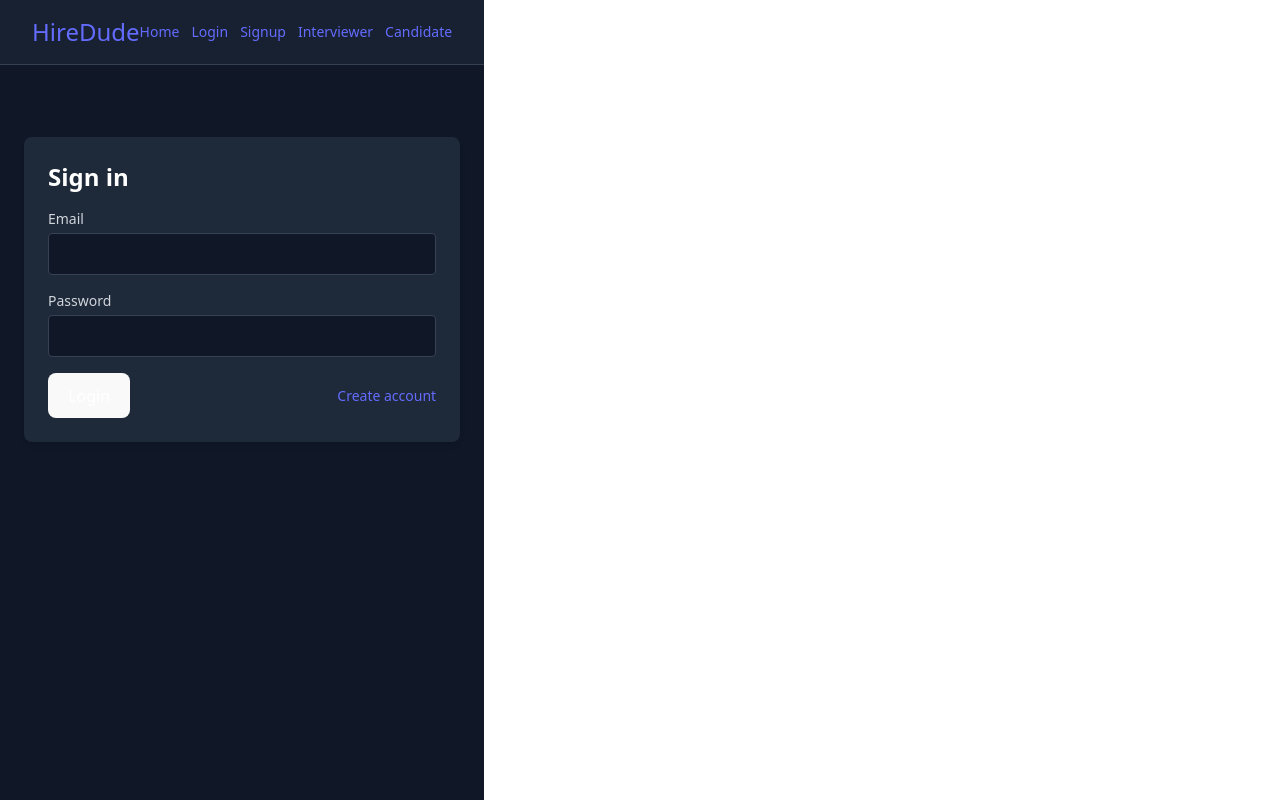
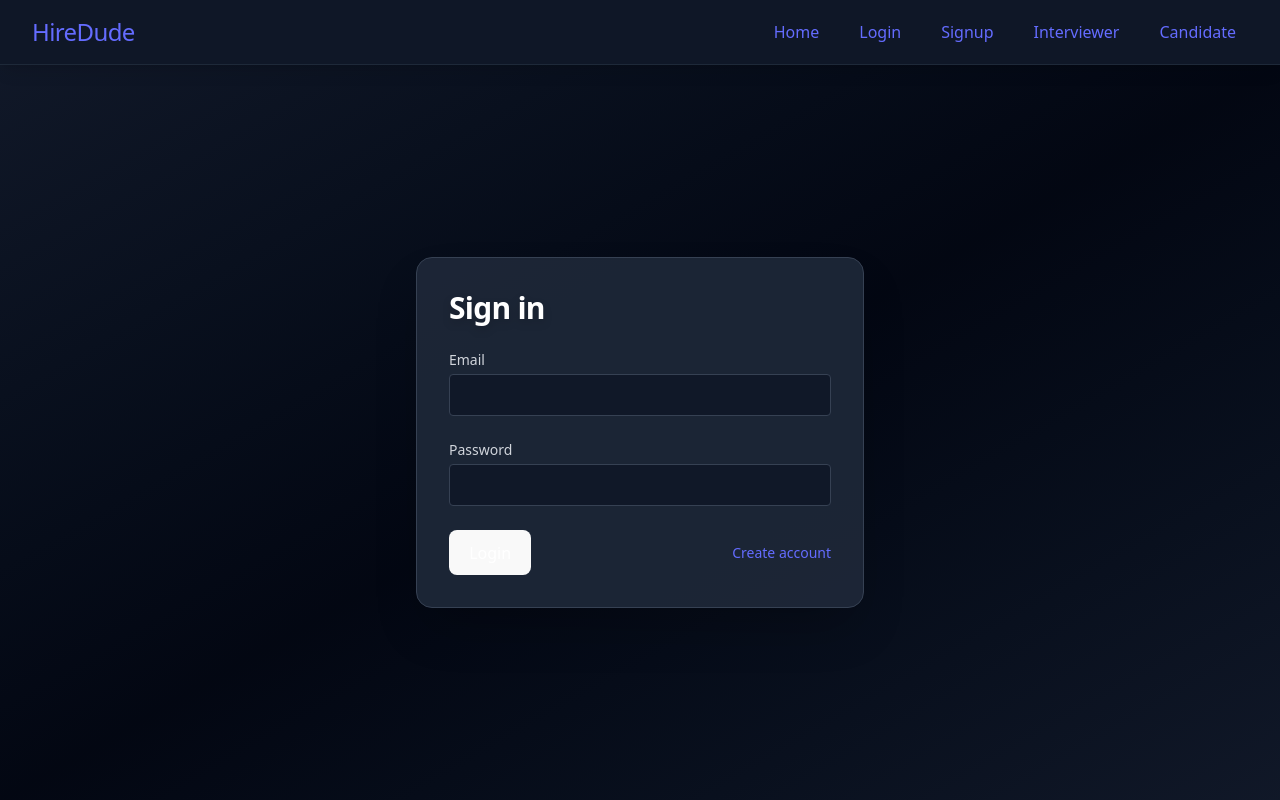
Before and after one commit to amritpal44/Video_Proctoring_System, a React (Vite) app: page /login in a window 1280 px wide. Built offline with nearby package versions, Linux system fonts and the light colour scheme; no server answers.

Commit message:
ui updated

```diff
--- a/src/App.jsx
+++ b/src/App.jsx
@@ -14,9 +14,9 @@
   return (
     <AuthProvider>
       <BrowserRouter>
-        <div className="min-h-screen bg-gray-900 text-gray-100">
+        <div className="bg-gray-900 text-gray-100 w-screen h-screen overflow-hidden">
           <Navbar />
-          <main className="max-w-6xl mx-auto p-6">
+          <main className="w-full h-[calc(100%-64.5px)] mx-auto">
             <Routes>
               <Route path="/login" element={<LoginPage />} />
               <Route path="/signup" element={<SignupPage />} />
@@ -38,9 +38,9 @@
   const { user, sessionId } = useContext(AuthContext);
   if (!user) {
     return (
-      <div className="p-6 bg-gray-800 rounded text-gray-300">
-        <h3 className="text-lg font-medium">Access required</h3>
-        <p className="text-sm text-gray-400">
+      <div className="p-6 bg-gray-800 rounded text-gray-300 h-full">
+        <h3 className="text-3xl font-bold">Access required</h3>
+        <p className="text-xl text-gray-400">
           Please login as an interviewer to access this page.
         </p>
       </div>
@@ -48,9 +48,9 @@
   }
   if (user.role !== "interviewer" && user.role !== "admin") {
     return (
-      <div className="p-6 bg-gray-800 rounded text-gray-300">
-        <h3 className="text-lg font-medium">Insufficient permissions</h3>
-        <p className="text-sm text-gray-400">
+      <div className="p-6 bg-gray-800 rounded text-gray-300 h-full">
+        <h3 className="text-3xl font-bold">Insufficient permissions</h3>
+        <p className="text-xl text-gray-400">
           Your account does not have permission to use the interviewer console.
         </p>
       </div>
@@ -58,9 +58,9 @@
   }
   if (!sessionId) {
     return (
-      <div className="p-6 bg-gray-800 rounded text-gray-300">
-        <h3 className="text-lg font-medium">Session ID unknown</h3>
-        <p className="text-sm text-gray-400">
+      <div className="p-6 bg-gray-800 rounded text-gray-300 h-full">
+        <h3 className="text-3xl font-bold">Session ID unknown</h3>
+        <p className="text-xl text-gray-400">
           Please create a session on the home page and save the Session ID, or
           paste it into the Session ID field.
         </p>
@@ -73,7 +73,7 @@
     );
   }
   return (
-    <div className="p-2 bg-gray-800 rounded">
+    <div className="bg-gray-800 rounded h-full">
       <InterviewerRTC
         backendUrl="http://localhost:4000"
         sessionId={sessionId}
@@ -87,7 +87,7 @@
   const { sessionId } = useContext(AuthContext);
   if (!sessionId) {
     return (
-      <div className="p-6 bg-gray-800 rounded text-gray-300">
+      <div className="p-6 bg-gray-800 h-full rounded text-gray-300">
         <h3 className="text-lg font-medium">Session ID unknown</h3>
         <p className="text-sm text-gray-400">
           Paste the session ID shared by your interviewer on the home page and
@@ -102,7 +102,7 @@
     );
   }
   return (
-    <div className="p-6 bg-gray-800 rounded">
+    <div className="bg-gray-800 rounded h-full">
       <CandidateRTC
         backendUrl="http://localhost:4000"
         sessionId={sessionId}
--- a/src/components/CandidateRTC.jsx
+++ b/src/components/CandidateRTC.jsx
@@ -299,15 +299,21 @@
   }
 
   return (
-    <div>
-      <h3>Candidate (session: {sessionId})</h3>
+    <div className="w-full h-full flex flex-col items-center justify-center bg-gradient-to-br from-gray-900 via-gray-950 to-gray-900 py-8 px-2">
+      <div className="w-full max-w-2xl bg-gray-800/90 rounded-2xl shadow-2xl p-8 border border-gray-700 flex flex-col items-center">
+        <h3 className="text-2xl font-bold text-white mb-6">
+          Candidate{" "}
+          <span className="text-base font-mono text-indigo-300">
+            (session: {sessionId})
+          </span>
+        </h3>
         <video
           ref={localVideoRef}
           autoPlay
           playsInline
-        style={{ width: 480, borderRadius: 6, background: "#000" }}
+          className="w-full max-w-lg aspect-video rounded-xl bg-black border border-gray-700 shadow mb-6"
         />
-      <div style={{ marginTop: 8 }}>
+        <div className="w-full flex flex-col items-center">
           {/* <button onClick={startAndShare}>Start & Share Camera</button>
           <CandidateScreenShare
             pcRef={pcRef}
@@ -315,7 +321,10 @@
             sessionId={sessionId}
           /> */}
           {/* preserve your commented-out stop button — candidate should NOT have explicit off per requirement */}
-        <span style={{ marginLeft: 12 }}>{status}</span>
+          <span className="mt-2 text-base text-gray-300 font-semibold">
+            {status}
+          </span>
+        </div>
       </div>
     </div>
   );
--- a/src/components/InterviewerRTC.jsx
+++ b/src/components/InterviewerRTC.jsx
@@ -279,9 +279,9 @@
   }
 
   return (
-    <div className="grid grid-cols-12 gap-6">
-      <div className="col-span-8">
-        <div className="bg-black rounded-lg overflow-hidden">
+    <div className="w-full h-full flex flex-col md:flex-row items-stretch justify-center bg-gradient-to-br from-gray-900 via-gray-950 to-gray-900 p-4 md:p-8 gap-8">
+      <main className="flex-1 flex flex-col items-center justify-center max-w-3xl mx-auto">
+        <div className="w-full bg-black rounded-2xl overflow-hidden shadow-2xl border border-gray-800">
           <video
             ref={remoteVideoRef}
             autoPlay
@@ -289,20 +289,10 @@
             className="w-full h-[60vh] object-contain bg-black"
           />
         </div>
-        {/* {screenActive && (
-          <div className="mt-4 bg-black rounded-lg overflow-hidden">
-            <video
-              ref={remoteScreenRef}
-              autoPlay
-              playsInline
-              className="w-full h-[40vh] object-contain bg-black"
-            />
-          </div>
-        )} */}
-        <div className="flex items-center gap-3 mt-4">
+        <div className="flex flex-wrap items-center gap-4 mt-6 w-full justify-center">
           <button
             onClick={() => setIsVideoMain(!isVideoMain)}
-            className="px-3 py-1 bg-gray-700 rounded text-gray-100"
+            className="px-4 py-2 bg-gray-700 hover:bg-gray-600 rounded-lg text-gray-100 font-medium shadow"
           >
             Swap Focus
           </button>
@@ -311,7 +301,7 @@
               if (socketRef.current && socketRef.current.connected)
                 socketRef.current.emit("request-offer", { sessionId });
             }}
-            className="px-3 py-1 bg-indigo-600 rounded text-white"
+            className="px-4 py-2 bg-indigo-600 hover:bg-indigo-500 rounded-lg text-white font-semibold shadow"
           >
             Request Offer
           </button>
@@ -320,26 +310,28 @@
               cleanupPeer();
               setStatus("cleaned");
             }}
-            className="px-3 py-1 bg-gray-700 rounded text-gray-100"
+            className="px-4 py-2 bg-gray-700 hover:bg-gray-600 rounded-lg text-gray-100 font-medium shadow"
           >
             Reset
           </button>
           <button
             onClick={toggleMic}
-            className="px-3 py-1 bg-gray-700 rounded text-gray-100"
+            className="px-4 py-2 bg-gray-700 hover:bg-gray-600 rounded-lg text-gray-100 font-medium shadow"
           >
             {micOn ? "Mute Mic" : "Unmute Mic"}
           </button>
         </div>
-        <div className="mt-3">
+        <div className="mt-5">
           <StatusPill status={status} />
         </div>
-      </div>
+      </main>
 
-      <aside className="col-span-4">
-        <div className="bg-gray-800 rounded-lg p-4 space-y-4">
-          <h4 className="text-lg font-semibold">Session Details</h4>
-          <div className="text-sm text-gray-300">
+      <aside className="w-full md:w-[400px] bg-gray-800/90 rounded-2xl shadow-2xl p-8 border border-gray-700 flex flex-col gap-6 mx-auto">
+        <div>
+          <h4 className="text-2xl font-bold text-white mb-4 tracking-tight">
+            Session Details
+          </h4>
+          <div className="text-base text-gray-300 space-y-1">
             <p>
               <span className="text-gray-400">Session ID:</span>{" "}
               <span className="font-mono text-indigo-300">{sessionId}</span>
@@ -357,11 +349,14 @@
                 : "—"}
             </p>
           </div>
+        </div>
 
         <div className="pt-2 border-t border-gray-700">
-            <h5 className="text-sm text-gray-300 mb-2">Interviewer</h5>
+          <h5 className="text-lg text-gray-300 mb-2 font-semibold">
+            Interviewer
+          </h5>
           {sessionState?.interviewer ? (
-              <div className="text-sm text-gray-200">
+            <div className="text-base text-gray-200">
               <p className="font-medium">{sessionState.interviewer.name}</p>
               <p className="text-gray-400">
                 {sessionState.interviewer.connected
@@ -370,16 +365,18 @@
               </p>
             </div>
           ) : (
-              <div className="text-sm text-gray-500">
+            <div className="text-base text-gray-500">
               No interviewer in session
             </div>
           )}
         </div>
 
         <div className="pt-2 border-t border-gray-700">
-            <h5 className="text-sm text-gray-300 mb-2">Candidate</h5>
+          <h5 className="text-lg text-gray-300 mb-2 font-semibold">
+            Candidate
+          </h5>
           {sessionState?.candidate ? (
-              <div className="text-sm text-gray-200">
+            <div className="text-base text-gray-200">
               <p className="font-medium">{sessionState.candidate.name}</p>
               <p className="text-gray-400">
                 {sessionState.candidate.connected
@@ -389,23 +386,19 @@
               <p className="text-gray-400">
                 Streaming: {sessionState.candidate.streaming ? "Yes" : "No"}
               </p>
-                {/* <p className="text-gray-400">
-                  Screen: {sessionState.candidate.screenSharing ? "Yes" : "No"}
-                </p> */}
             </div>
           ) : (
-              <div className="text-sm text-gray-500">
+            <div className="text-base text-gray-500">
               No candidate in session
             </div>
           )}
         </div>
 
-          <div className="pt-2 border-t border-gray-700">
-            <h5 className="text-sm text-gray-300 mb-2">Logs</h5>
-            <pre className="text-xs text-gray-300 bg-gray-900 p-2 rounded max-h-40 overflow-auto">
+        <div className="pt-4 border-t border-gray-700">
+          <h5 className="text-base text-gray-300 mb-2 font-semibold">Logs</h5>
+          <pre className="text-xs text-gray-300 bg-gray-900/80 p-3 rounded-lg max-h-40 overflow-auto border border-gray-700">
             {JSON.stringify(sessionState, null, 2)}
           </pre>
-          </div>
         </div>
       </aside>
     </div>
--- a/src/components/Navbar.jsx
+++ b/src/components/Navbar.jsx
@@ -12,39 +12,43 @@
   };
 
   return (
-    <header className="bg-gray-800/60 backdrop-blur-md border-b border-gray-700">
-      <div className="max-w-6xl mx-auto px-4 sm:px-6 lg:px-8">
-        <div className="flex items-center justify-between h-16">
+    <header className="w-full bg-gray-900/95 border-b border-gray-800 shadow-lg sticky top-0 z-50">
+      <div className="flex items-center justify-between h-16 w-full px-4 md:px-8">
         <div className="flex items-center">
-            <Link to="/" className="text-2xl font-semibold text-white">
+          <Link
+            to="/"
+            className="text-2xl font-extrabold text-indigo-400 tracking-tight select-none"
+          >
             HireDude
           </Link>
         </div>
-          <nav className="flex items-center gap-3">
-            <Link to="/" className="text-sm text-gray-300 hover:text-white">
+        <nav className="flex items-center gap-4">
+          <Link
+            to="/"
+            className="text-base text-gray-300 hover:text-indigo-400 font-medium px-3 py-1 rounded transition"
+          >
             Home
           </Link>
           {!user && (
             <>
               <Link
                 to="/login"
-                  className="text-sm text-gray-300 hover:text-white"
+                className="text-base text-gray-300 hover:text-indigo-400 font-medium px-3 py-1 rounded transition"
               >
                 Login
               </Link>
               <Link
                 to="/signup"
-                  className="text-sm text-gray-300 hover:text-white"
+                className="text-base text-gray-300 hover:text-indigo-400 font-medium px-3 py-1 rounded transition"
               >
                 Signup
               </Link>
             </>
           )}
-            {/* Only show interviewer link to interviewer/admin users */}
           {(!user || (user && user.role !== "candidate")) && (
             <Link
               to="/interviewer"
-                className="text-sm text-gray-300 hover:text-white"
+              className="text-base text-gray-300 hover:text-indigo-400 font-medium px-3 py-1 rounded transition"
             >
               Interviewer
             </Link>
@@ -52,17 +56,19 @@
           {(!user || user.role === "candidate") && (
             <Link
               to="/candidate"
-                className="text-sm text-gray-300 hover:text-white"
+              className="text-base text-gray-300 hover:text-indigo-400 font-medium px-3 py-1 rounded transition"
             >
               Candidate
             </Link>
           )}
           {user && (
             <div className="flex items-center gap-3">
-                <span className="text-sm text-gray-300">{user.name}</span>
+              <span className="text-base text-gray-300 font-semibold">
+                {user.name}
+              </span>
               <button
                 onClick={doLogout}
-                  className="ml-2 px-3 py-1 rounded bg-gray-700 hover:bg-gray-600 text-sm text-white"
+                className="ml-2 px-4 py-1.5 rounded-lg bg-gray-700 hover:bg-gray-600 text-base text-white font-semibold shadow transition"
               >
                 Logout
               </button>
@@ -70,7 +76,6 @@
           )}
         </nav>
       </div>
-      </div>
     </header>
   );
 }
--- a/src/pages/LandingPage.jsx
+++ b/src/pages/LandingPage.jsx
@@ -56,12 +56,12 @@
   };
 
   return (
-    <div className="max-w-3xl mx-auto mt-12">
-      <div className="bg-gray-800 rounded-lg p-6 shadow-md">
+    <div className="w-full h-full flex flex-col items-center justify-center bg-gradient-to-br from-gray-900 via-gray-950 to-gray-900 py-8 px-2">
+      <div className="w-full max-w-2xl bg-gray-800/90 rounded-2xl shadow-2xl p-12 border border-gray-700">
         <h1 className="text-2xl font-semibold text-white mb-2">
           Welcome to HireDude
         </h1>
-        <p className="text-gray-300 mb-4">
+        <p className="text-gray-300 mb-8">
           Create and manage interview sessions with live proctoring.
         </p>
 
--- a/src/pages/LoginPage.jsx
+++ b/src/pages/LoginPage.jsx
@@ -19,9 +19,12 @@
     }
   };
   return (
-    <div className="max-w-md mx-auto mt-12 bg-gray-800 rounded-lg p-6 shadow-md">
-      <h2 className="text-2xl font-semibold mb-4 text-white">Sign in</h2>
-      <form onSubmit={submit} className="space-y-4">
+    <div className="w-full h-full flex flex-col items-center justify-center bg-gradient-to-br from-gray-900 via-gray-950 to-gray-900 py-8 px-2">
+      <div className="w-full max-w-md bg-gray-800/90 rounded-2xl shadow-2xl p-8 border border-gray-700">
+        <h2 className="text-3xl font-bold mb-6 text-white tracking-tight drop-shadow-lg">
+          Sign in
+        </h2>
+        <form onSubmit={submit} className="space-y-6">
           <div>
             <label className="block text-sm text-gray-300 mb-1">Email</label>
             <input
@@ -56,5 +59,6 @@
         </form>
         {error && <div className="text-red-400 mt-3">{error}</div>}
       </div>
+    </div>
   );
 }
--- a/src/pages/SignupPage.jsx
+++ b/src/pages/SignupPage.jsx
@@ -31,9 +31,12 @@
   };
 
   return (
-    <div className="max-w-md mx-auto mt-12 bg-gray-800 rounded-lg p-6 shadow-md">
-      <h2 className="text-2xl font-semibold mb-4 text-white">Create account</h2>
-      <form onSubmit={submit} className="space-y-4">
+    <div className="w-full h-full flex flex-col items-center justify-center bg-gradient-to-br from-gray-900 via-gray-950 to-gray-900 py-8 px-2">
+      <div className="w-full max-w-md bg-gray-800/90 rounded-2xl shadow-2xl p-8 border border-gray-700">
+        <h2 className="text-3xl font-bold mb-6 text-white tracking-tight drop-shadow-lg">
+          Create account
+        </h2>
+        <form onSubmit={submit} className="space-y-6">
           <div>
             <label className="block text-sm text-gray-300 mb-1">Name</label>
             <input
@@ -76,5 +79,6 @@
         </form>
         {error && <div className="text-red-400 mt-3">{error}</div>}
       </div>
+    </div>
   );
 }
```
Lines whose indentation alone changed are shown as unchanged.
